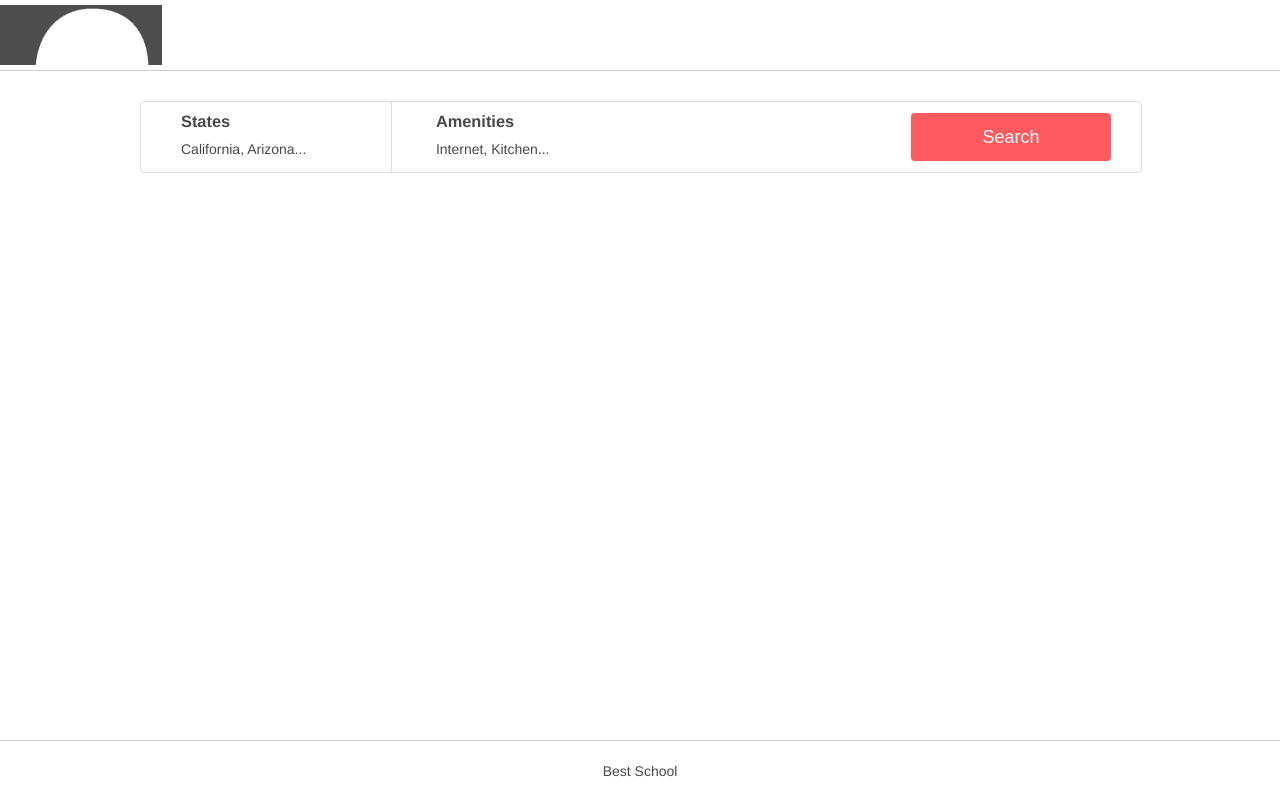
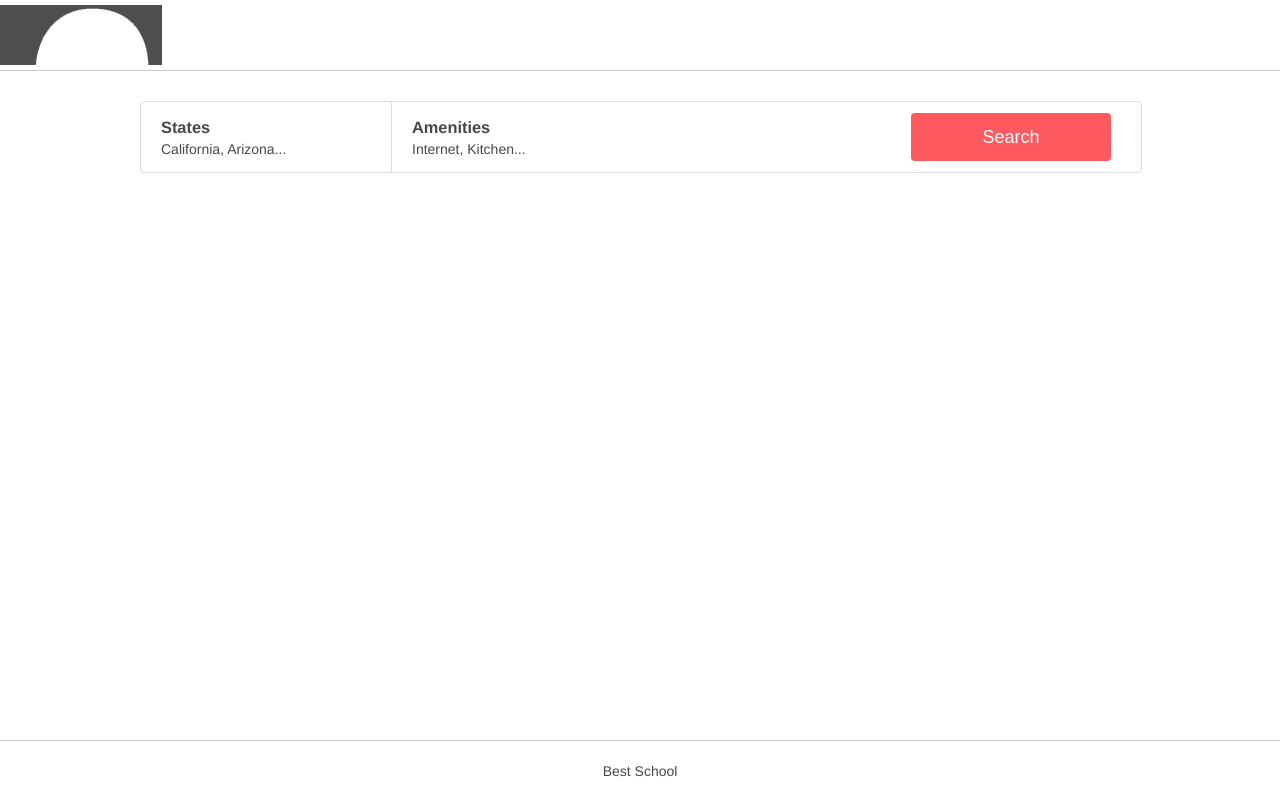
Before and after one commit to aidookingsley/AirBnB_clone, a plain HTML site: page web_static/5-index.html in a window 1280 px wide. Drawn offline with Linux system fonts and the light colour scheme.

Commit message:
html and css

```diff
--- a/web_static/styles/5-filters.css
+++ b/web_static/styles/5-filters.css
@@ -1,56 +1,51 @@
 .filters {
-  background-color: white;
+    background: white;
     height: 70px;
     width: 100%;
-  border: 1px solid #dddddd;
+    border: 1px solid #DDDDDD;
     border-radius: 4px;
-  position: relative;
+    display: flex;
+    align-items: center;
+    justify-content: flex-start;
 }
 
 .filters button {
     font-size: 18px;
-  background-color: #ff5a5f;
-  color: #ffffff;
+    background-color: #FF5A5F;
+    color: #FFFFFF;
     height: 48px;
     width: 20%;
-  border: 0px;
+    border: none;
     border-radius: 4px;
     margin-right: 30px;
-  position: absolute;
-  left: 80%;
-  transform: translateX(-30px);
-  margin-top: 11px;
+    margin-left: auto;
+    outline: none;
 }
 
 .filters button:hover {
     opacity: 0.9;
 }
 
-.locations,
-.amenities {
-  display: inline-block;
+.locations, .amenities {
     height: 100%;
     width: 25%;
+    display: flex;
+    flex-direction: column;
+    justify-content: center;
+    position: relative;
 }
 
 .locations {
-  border-right: 1px solid #dddddd;
+    border-right: 1px solid #DDDDDD;
 }
 
-.locations h3,
-.amenities h3 {
+.locations h3, .amenities h3 {
     font-weight: 600;
+    margin: 0 0 2px 20px;
 }
 
-.locations h4,
-.amenities h4 {
+.locations h4, .amenities h4 {
     font-weight: 400;
     font-size: 14px;
+    margin: 2px 0 0 20px;
 }
-
-.locations h3,
-.amenities h3,
-.locations h4,
-.amenities h4 {
-  margin: 10px 0px 0px 40px;
-}
```
Lines whose indentation alone changed are shown as unchanged.
